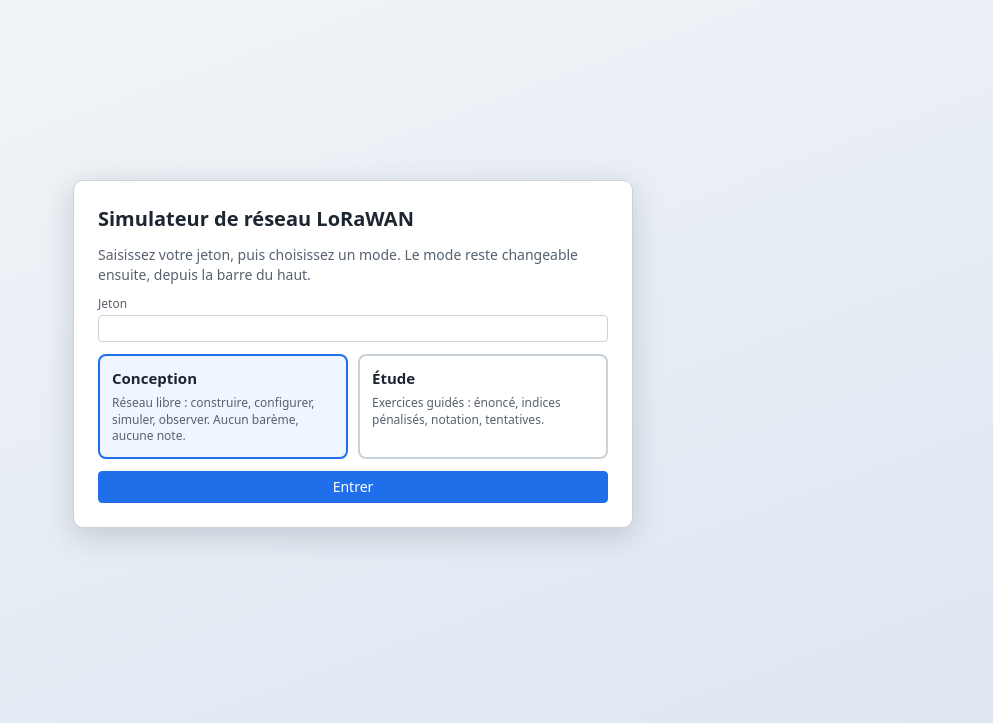
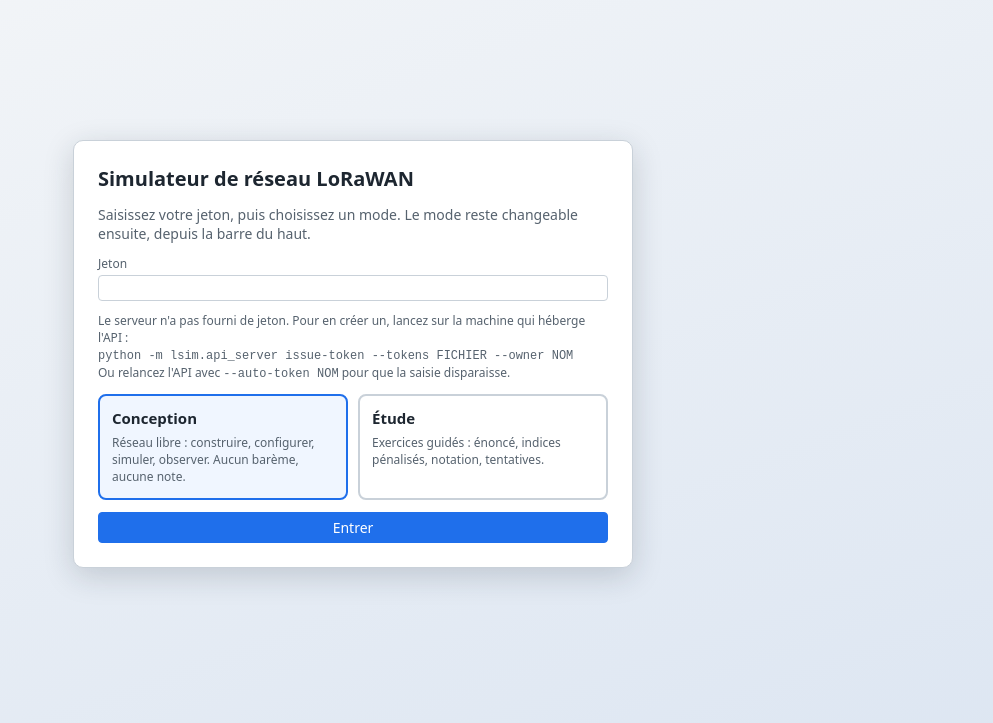
Before and after one commit to youngmoney2001/simulateur-de-reseau-lorawan, a website built with Vite: page web/studio.html in a window 1280 px wide. Shown: the part 46-769 px from the top of the page, without its empty margins (287-1280 px from the left). Built offline with nearby package versions, Linux system fonts and the light colour scheme; no server answers.

Commit message:
Studio : indiquer ou trouver un jeton quand la saisie manuelle est necessaire
L interface demandait un jeton sans jamais dire ou le prendre : la question etait sans reponse possible pour qui n a pas ecrit le serveur. Une aide s affiche uniquement dans ce cas, et disparait des qu un jeton automatique est disponible. Elle donne les deux voies : la commande qui cree un jeton, et l option qui supprime la saisie.

Co-authored-by: arena-agent <297053741+arena-agent@users.noreply.github.com>

```diff
--- a/web/src/studio/main.js
+++ b/web/src/studio/main.js
@@ -733,6 +733,7 @@ async function resolveToken() {
 
 // Le jeton étant fourni, le champ n'a plus lieu d'être montré.
 function markTokenAutomatic() {
+  $("token-help").hidden = true;
   const field = $("token-field");
   if (field) field.hidden = true;
   const note = $("token-note");
@@ -885,6 +886,8 @@ applyMode(sessionStorage.getItem("lsim-mode") || "design");
     await connect();
     return;
   }
-  // 3. sinon, saisie manuelle
+  // 3. sinon, saisie manuelle : on indique alors où trouver un jeton, sans quoi la demande
+  //    est sans réponse possible.
+  $("token-help").hidden = false;
   $("launch").hidden = false;
 })();
--- a/web/studio.html
+++ b/web/studio.html
@@ -17,6 +17,14 @@
           <label>Jeton <input id="token" type="password" autocomplete="off" /></label>
         </div>
         <p id="token-note" class="muted" hidden></p>
+        <!-- Masqué dès qu'un jeton automatique est disponible. Sans cette indication,
+             l'utilisateur à qui l'on demande un jeton n'a aucun moyen d'en obtenir un. -->
+        <p id="token-help" class="hint" hidden>
+          Le serveur n'a pas fourni de jeton. Pour en créer un, lancez sur la machine qui
+          héberge l'API :<br />
+          <code>python -m lsim.api_server issue-token --tokens FICHIER --owner NOM</code><br />
+          Ou relancez l'API avec <code>--auto-token NOM</code> pour que la saisie disparaisse.
+        </p>
         <div class="modes">
           <button type="button" class="mode-card" data-mode="design" aria-pressed="true">
             <strong>Conception</strong>
```
